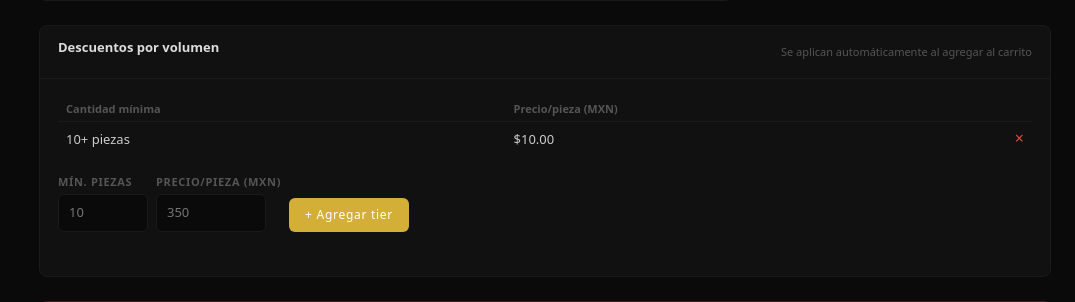
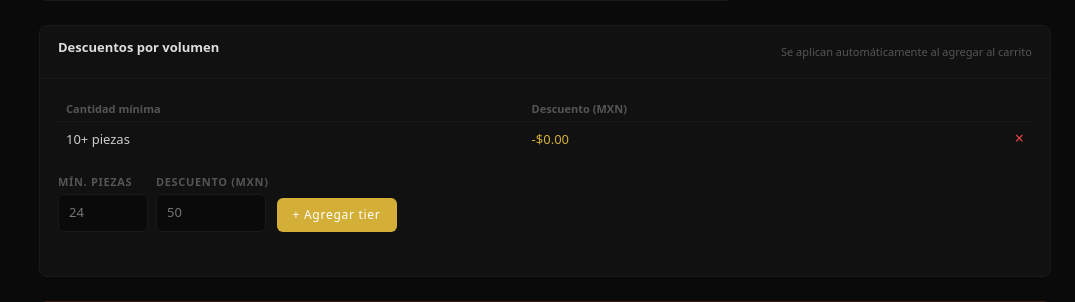
Before and after one commit to Brayan13141/RYAL, a Django app: page /panel/categorias/1/editar/ in a window 1280 px wide. Shown: the part 835-1137 px from the top of the page, without its empty margins (205-1280 px from the left). Run offline with Django 5.2, Linux system fonts and the light colour scheme; a user stored in the database is signed in; tables that the repository leaves empty hold one stand-in row (values such as "Sample post"); grey boxes marked "Sample" are stand-in pictures.

Commit message:
Feat: Refactorizar VolumeTier para usar descuento por cantidad en lugar de precio fijo

```diff
--- a/config/catalog/models.py
+++ b/config/catalog/models.py
@@ -252,11 +252,11 @@ class HeroSlide(models.Model):
 
 
 class VolumeTier(models.Model):
-    """Precio especial por volumen ligado a una categoría."""
-    category   = models.ForeignKey(Category, on_delete=models.CASCADE, related_name='volume_tiers')
-    min_qty    = models.PositiveIntegerField(help_text='Cantidad mínima para activar este precio')
-    unit_price = models.DecimalField(max_digits=8, decimal_places=2,
-                                     help_text='Precio por pieza en MXN (ya incluye envío y margen)')
+    """Descuento por volumen ligado a una categoría."""
+    category        = models.ForeignKey(Category, on_delete=models.CASCADE, related_name='volume_tiers')
+    min_qty         = models.PositiveIntegerField(help_text='Cantidad mínima para activar el descuento')
+    discount_amount = models.DecimalField(max_digits=8, decimal_places=2,
+                                          help_text='Descuento en MXN que se resta al precio final de cada producto')
 
     class Meta:
         ordering = ['min_qty']
@@ -265,7 +265,7 @@ class VolumeTier(models.Model):
         verbose_name_plural = 'Tiers de volumen'
 
     def __str__(self):
-        return f'{self.category.name} — {self.min_qty}+ pzs → ${self.unit_price}'
+        return f'{self.category.name} — {self.min_qty}+ pzs → -${self.discount_amount}'
 
 
 class Section(models.Model):
--- a/config/orders/views.py
+++ b/config/orders/views.py
@@ -193,7 +193,7 @@ def cart_add(request):
     total_qty = cart.get(key, {}).get('quantity', 0) + qty
     tier = product.category.volume_tiers.filter(min_qty__lte=total_qty).order_by('-min_qty').first()
     if tier:
-        price = float(tier.unit_price)
+        price = max(0.0, float(product.final_price) - float(tier.discount_amount))
 
     if key in cart:
         cart[key]['quantity'] += qty
--- a/config/panel/views.py
+++ b/config/panel/views.py
@@ -861,23 +861,23 @@ def category_delete(request, cat_pk):
 def tier_add(request, cat_pk):
     cat = get_object_or_404(Category, pk=cat_pk)
     try:
-        min_qty    = int(request.POST.get('min_qty', 0))
-        unit_price = Decimal(request.POST.get('unit_price', '0'))
-        if min_qty < 1 or unit_price <= 0:
+        min_qty         = int(request.POST.get('min_qty', 0))
+        discount_amount = Decimal(request.POST.get('unit_price', '0'))
+        if min_qty < 1 or discount_amount <= 0:
             raise ValueError
     except (ValueError, InvalidOperation):
         return JsonResponse({'ok': False, 'error': 'Datos inválidos'}, status=400)
 
     tier, created = VolumeTier.objects.get_or_create(
         category=cat, min_qty=min_qty,
-        defaults={'unit_price': unit_price},
+        defaults={'discount_amount': discount_amount},
     )
     if not created:
-        tier.unit_price = unit_price
-        tier.save(update_fields=['unit_price'])
+        tier.discount_amount = discount_amount
+        tier.save(update_fields=['discount_amount'])
 
     return JsonResponse({'ok': True, 'id': tier.pk, 'min_qty': tier.min_qty,
-                         'unit_price': str(tier.unit_price)})
+                         'unit_price': str(tier.discount_amount)})
 
 
 @_staff
--- a/config/static/js/product.js
+++ b/config/static/js/product.js
@@ -34,7 +34,7 @@ function _activeTier(currentQty) {
 
 function _applyTier(currentQty) {
   const tier  = _activeTier(currentQty);
-  const price = tier ? Math.round(tier.unit_price) : Math.round(_basePrice);
+  const price = tier ? Math.max(0, Math.round(_basePrice - tier.discount)) : Math.round(_basePrice);
 
   const ctaEl = document.getElementById('ctaPrice');
   if (ctaEl) ctaEl.textContent = price.toLocaleString('es-MX');
--- a/config/templates/panel/category_form.html
+++ b/config/templates/panel/category_form.html
@@ -170,7 +170,7 @@
       <thead>
         <tr>
           <th style="text-align:left;color:#555;font-size:11px;padding:4px 8px;border-bottom:1px solid #1a1a1a;">Cantidad mínima</th>
-          <th style="text-align:left;color:#555;font-size:11px;padding:4px 8px;border-bottom:1px solid #1a1a1a;">Precio/pieza (MXN)</th>
+          <th style="text-align:left;color:#555;font-size:11px;padding:4px 8px;border-bottom:1px solid #1a1a1a;">Descuento (MXN)</th>
           <th style="width:40px;border-bottom:1px solid #1a1a1a;"></th>
         </tr>
       </thead>
@@ -178,7 +178,7 @@
         {% for tier in tiers %}
         <tr data-tier-id="{{ tier.pk }}">
           <td style="padding:8px;color:#ccc;">{{ tier.min_qty }}+ piezas</td>
-          <td style="padding:8px;color:#ccc;">${{ tier.unit_price }}</td>
+          <td style="padding:8px;color:var(--pg);">-${{ tier.discount_amount }}</td>
           <td style="padding:8px;text-align:right;">
             <button type="button" onclick="deleteTier({{ tier.pk }}, this)"
                     style="background:none;border:none;color:#ef4444;cursor:pointer;font-size:16px;line-height:1;"
@@ -194,13 +194,13 @@
     <div style="display:flex;gap:8px;align-items:flex-end;flex-wrap:wrap;">
       <div>
         <label style="font-size:11px;color:#555;display:block;margin-bottom:4px;">Mín. piezas</label>
-        <input type="number" id="newTierQty" min="1" placeholder="10"
+        <input type="number" id="newTierQty" min="1" placeholder="24"
                style="width:90px;background:#0a0a0a;border:1px solid #1a1a1a;border-radius:6px;
                       color:#ccc;font-size:13px;padding:8px 10px;">
       </div>
       <div>
-        <label style="font-size:11px;color:#555;display:block;margin-bottom:4px;">Precio/pieza (MXN)</label>
-        <input type="number" id="newTierPrice" min="1" step="0.5" placeholder="350"
+        <label style="font-size:11px;color:#555;display:block;margin-bottom:4px;">Descuento (MXN)</label>
+        <input type="number" id="newTierPrice" min="1" step="0.5" placeholder="50"
                style="width:110px;background:#0a0a0a;border:1px solid #1a1a1a;border-radius:6px;
                       color:#ccc;font-size:13px;padding:8px 10px;">
       </div>
@@ -238,7 +238,7 @@ async function addTier() {
   tr.dataset.tierId = d.id;
   tr.innerHTML = `
     <td style="padding:8px;color:#ccc;">${d.min_qty}+ piezas</td>
-    <td style="padding:8px;color:#ccc;">$${parseFloat(d.unit_price)}</td>
+    <td style="padding:8px;color:var(--pg);">-$${parseFloat(d.unit_price)}</td>
     <td style="padding:8px;text-align:right;">
       <button type="button" onclick="deleteTier(${d.id},this)"
               style="background:none;border:none;color:#ef4444;cursor:pointer;font-size:16px;line-height:1;">×</button>
```
Also changed, not shown: config/catalog/views.py (+8 -3 lines), config/templates/catalog/detail.html (+5 -3 lines), config/catalog/migrations/0015_volumetier_discount_amount.py (added).
